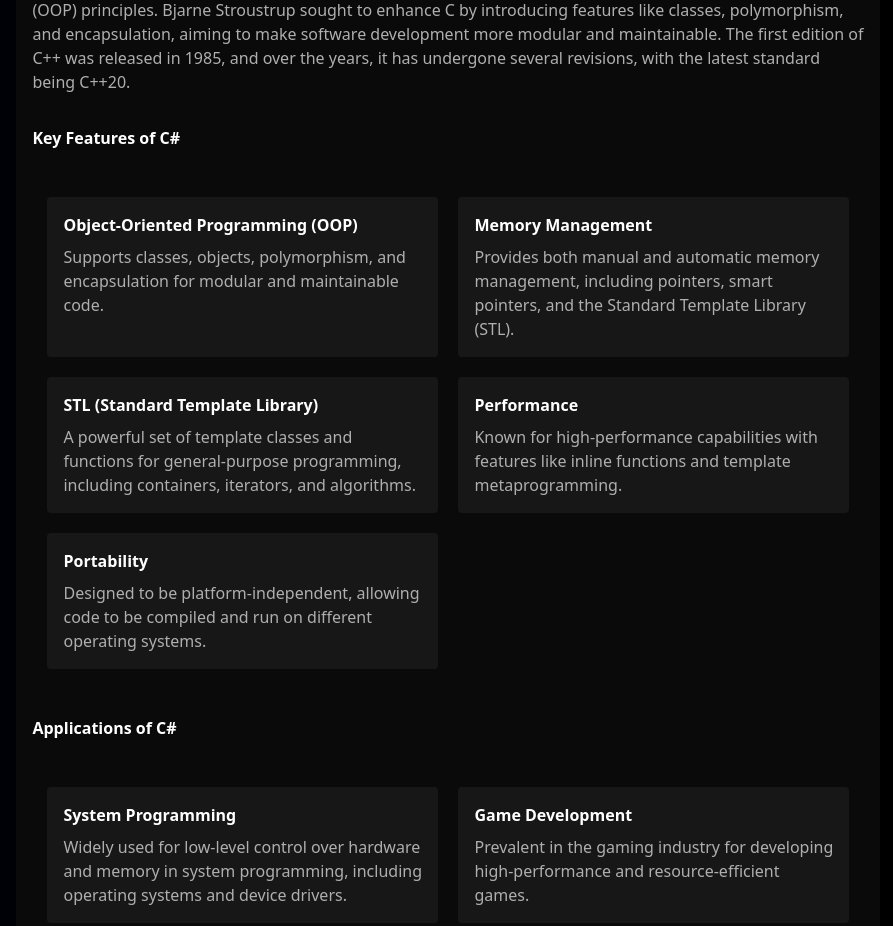
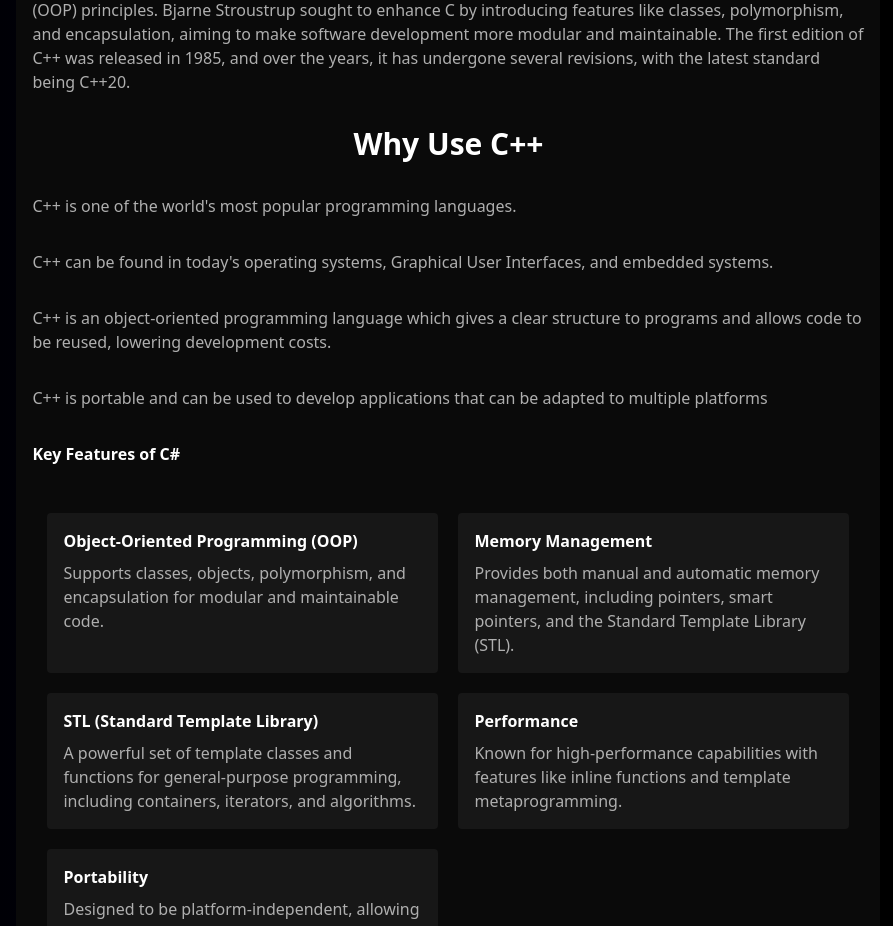
Before and after one commit to Kaneshy/academic-papers-svelte, a SvelteKit app: page /proyects/pl/cpp in a window 1280 px wide. Shown: the part 860-1786 px from the top of the page, without its empty margins (308-1201 px from the left). Built offline with nearby package versions, Linux system fonts and the light colour scheme.

Commit message:
c++ content added

```diff
--- a/src/routes/proyects/pl/cpp/+page.svelte
+++ b/src/routes/proyects/pl/cpp/+page.svelte
@@ -103,6 +103,20 @@
 			it has undergone several revisions, with the latest standard being C++20.
 		</p>
 
+		<h1 class="text-center text-3xl font-bold">Why Use C++</h1>
+		<p>
+			C++ is one of the world's most popular programming languages.
+		</p>
+		<p>
+			C++ can be found in today's operating systems, Graphical User Interfaces, and embedded systems.
+		</p>
+		<p>
+			C++ is an object-oriented programming language which gives a clear structure to programs and allows code to be reused, lowering development costs.
+		</p>
+		<p>
+			C++ is portable and can be used to develop applications that can be adapted to multiple platforms
+		</p>
+
 		<h2 class="font-bold">Key Features of C#</h2>
 
 		<div class="grid-a">
```
